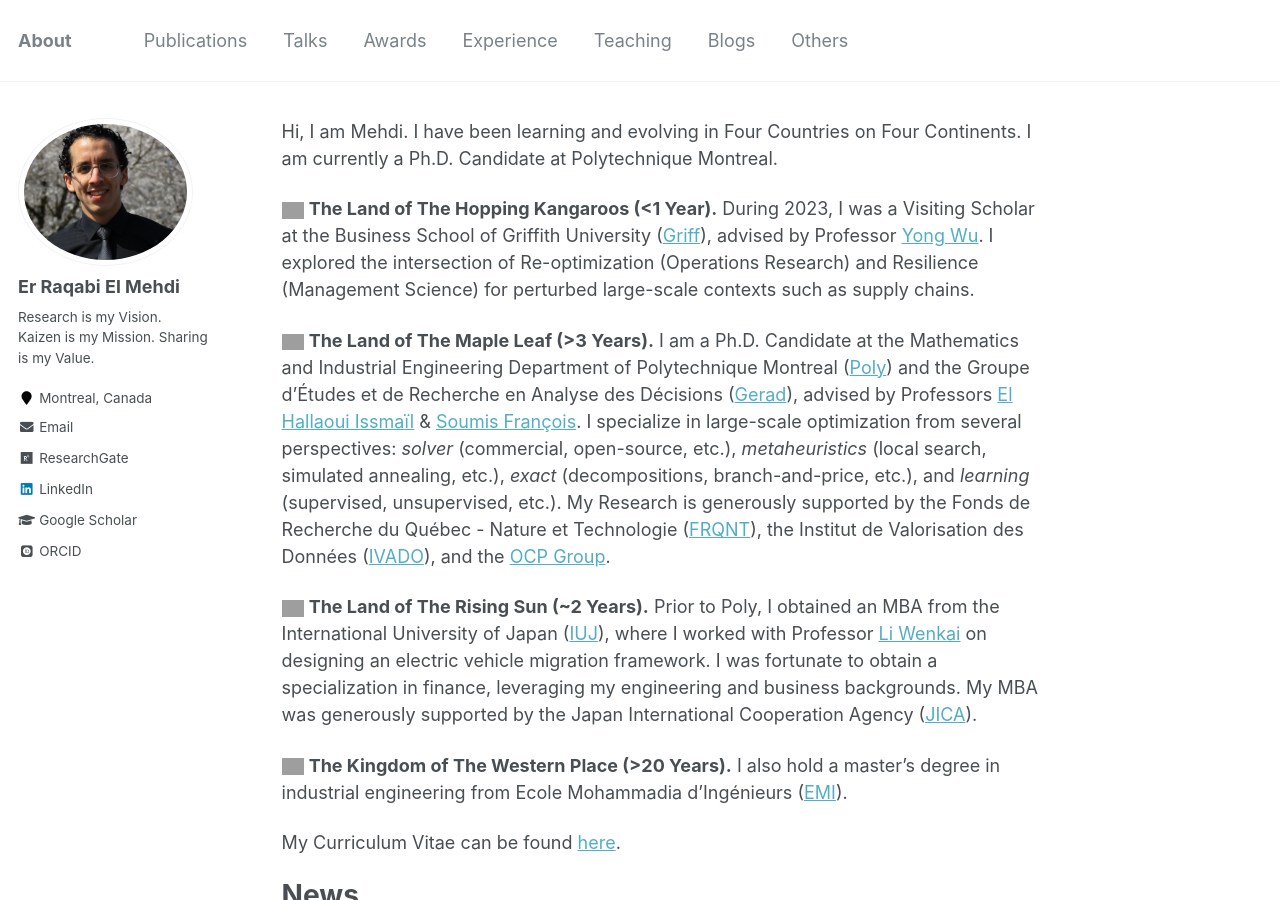
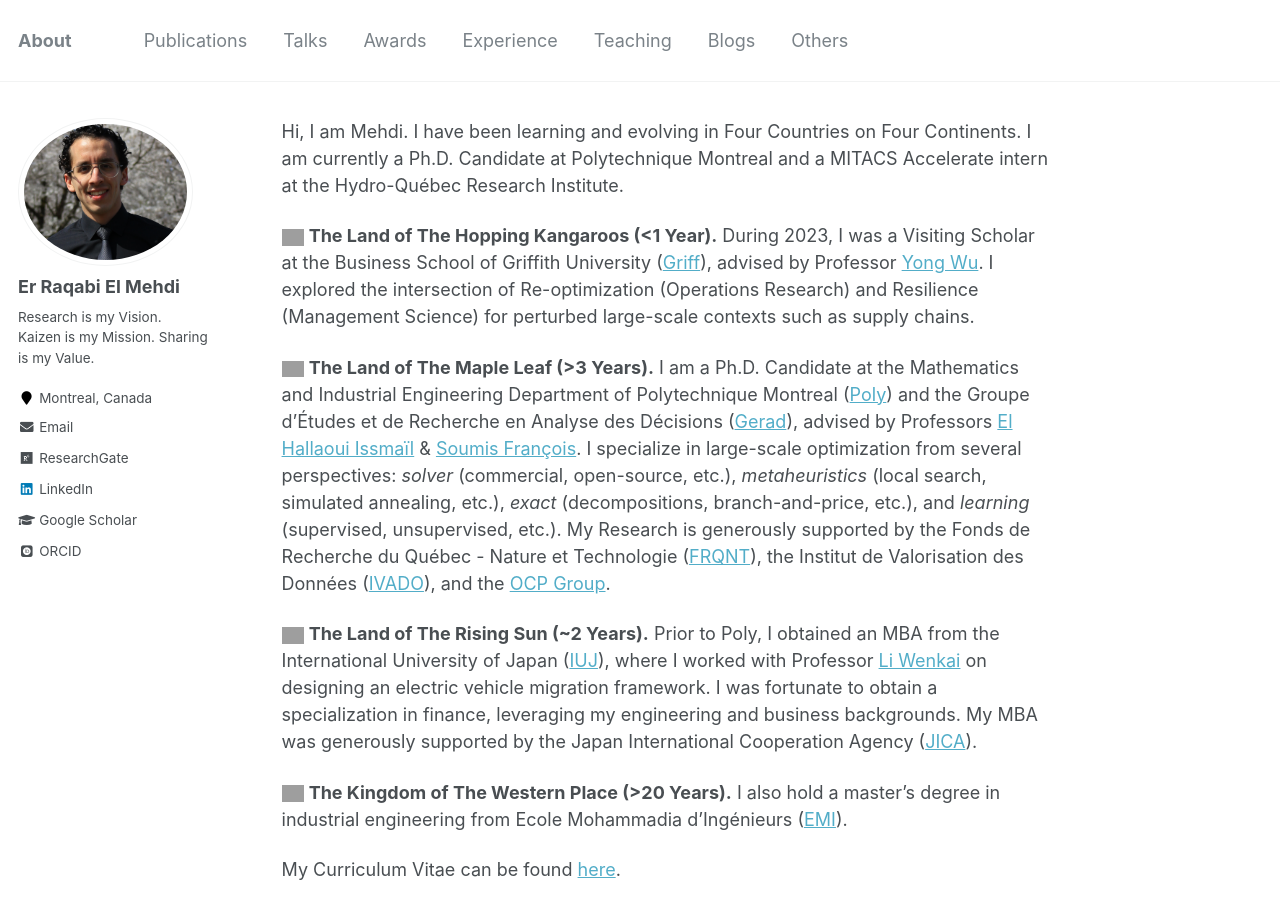
Before and after one commit to RqbMedi/rqbmedi.github.io, a Jekyll site: the page built from _pages/about.md, in a window 1280 px wide and 900 px high. Built offline with Jekyll 4.4.1, drawn with Linux system fonts in a browser that asks for light colours; some web fonts are replaced; grey boxes are pictures that could not be loaded.

Commit message:
Update about.md

```diff
--- a/_pages/about.md
+++ b/_pages/about.md
@@ -8,7 +8,7 @@ redirect_from:
   - /about.html
 ---
 
-Hi, I am Mehdi. I have been learning and evolving in Four Countries on Four Continents. I am currently a Ph.D. Candidate at Polytechnique Montreal.
+Hi, I am Mehdi. I have been learning and evolving in Four Countries on Four Continents. I am currently a Ph.D. Candidate at Polytechnique Montreal and a MITACS Accelerate intern at the Hydro-Québec Research Institute.
 
 [comment]: <> (Update: In my beloved country Morocco, I acquired the Value of Believing. In Japan, I understood the Value of Hardwork. In Canada, I witnessed the Value of Excellence. In Australia, I am looking forward to confirming the Value of Consistency. I am very grateful to these dear countries :-))
 
```
